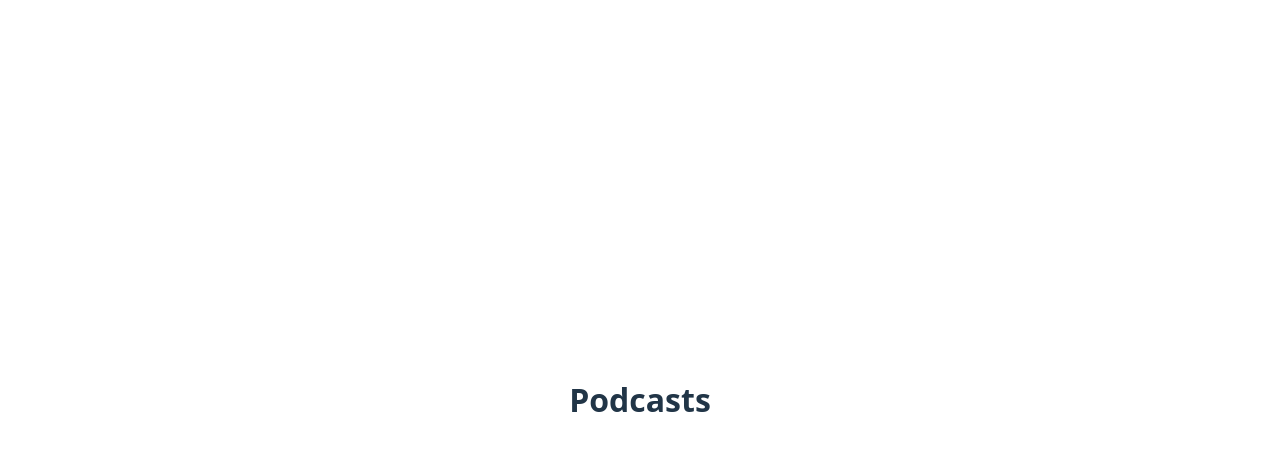
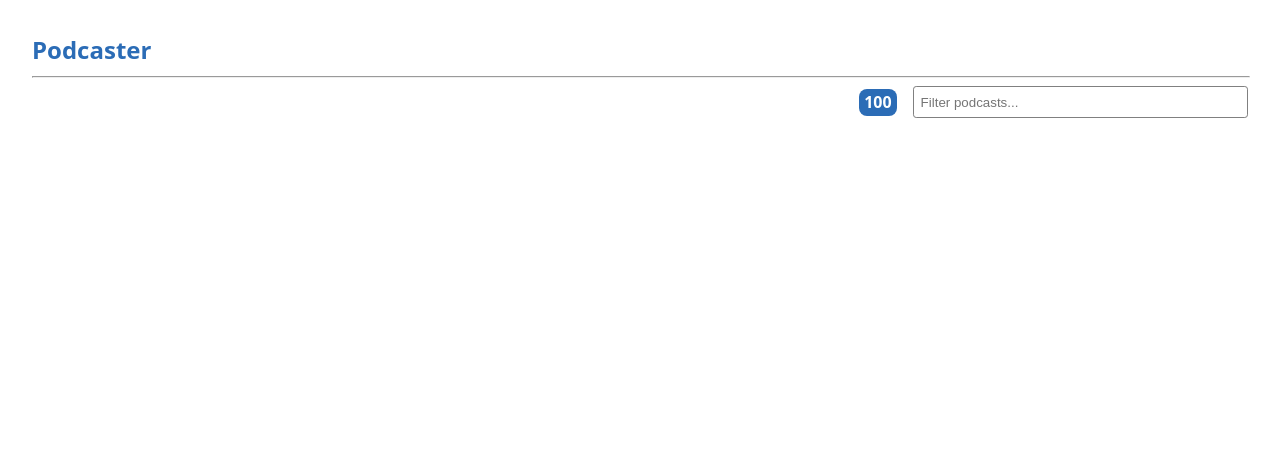
Before and after one commit to fcodiaz8/podcasts-bcnc, a React (Vite) app: page / in a window 1280 px wide. Shown: the top 450 px of the page. Built offline with nearby package versions, Linux system fonts and the light colour scheme.

Commit message:
styled-components, Podcast: Maquetado Filtro

```diff
--- a/package.json
+++ b/package.json
@@ -12,7 +12,8 @@
   "dependencies": {
     "react": "19.1.1",
     "react-dom": "19.1.1",
-    "react-router-dom": "7.9.4"
+    "react-router-dom": "7.9.4",
+    "styled-components": "6.1.19"
   },
   "devDependencies": {
     "@eslint/js": "9.36.0",
--- a/src/App.css
+++ b/src/App.css
@@ -1,6 +1,5 @@
 #root {
-  max-width: 1280px;
-  margin: 0 auto;
+  width: 100%;
+  margin: 0;
   padding: 2rem;
-  text-align: center;
 }
--- a/src/index.css
+++ b/src/index.css
@@ -3,9 +3,8 @@
   line-height: 1.5;
   font-weight: 400;
 
-  color-scheme: light dark;
-  color: rgba(255, 255, 255, 0.87);
-  background-color: #242424;
+  color: #242424;
+  background-color: #ffffff;
 
   font-synthesis: none;
   text-rendering: optimizeLegibility;
@@ -16,20 +15,12 @@
 body {
   margin: 0;
   display: flex;
-  place-items: center;
-  min-width: 320px;
+  min-width: 100vw;
   min-height: 100vh;
 }
 
-@media (prefers-color-scheme: light) {
-  :root {
-    color: #213547;
-    background-color: #ffffff;
-  }
-  a:hover {
-    color: #747bff;
-  }
-  button {
-    background-color: #f9f9f9;
-  }
+h2,
+p {
+  margin: 0;
+  padding: 0;
 }
--- a/src/pages/podcasts/index.jsx
+++ b/src/pages/podcasts/index.jsx
@@ -1,3 +1,14 @@
+import * as S from "./styles";
+
 export const Podcasts = () => {
-  return <h1>Podcasts</h1>;
+  return (
+    <S.Podcasts>
+      <h2>Podcaster</h2>
+      <hr />
+      <S.Filter>
+        <p>100</p>
+        <input type="text" placeholder="Filter podcasts..." id="filter" />
+      </S.Filter>
+    </S.Podcasts>
+  );
 };
--- /dev/null
+++ b/src/pages/podcasts/styles.js
@@ -0,0 +1,41 @@
+import styled from "styled-components";
+
+export const Podcasts = styled.section`
+  --color-primary: #2b6cb6;
+
+  h2 {
+    color: var(--color-primary);
+  }
+
+  hr {
+    width: 100%;
+  }
+`;
+
+export const Filter = styled.div`
+  display: flex;
+  justify-content: flex-end;
+  align-items: center;
+  gap: 1rem;
+
+  p {
+    color: white;
+    background-color: var(--color-primary);
+    font-weight: bold;
+    font-size: 1rem;
+    height: 1.5rem;
+    line-height: 1.5rem;
+    padding: 0.1rem 0.35rem;
+    border-radius: 0.5rem;
+  }
+
+  input {
+    width: 20rem;
+    height: 1.5rem;
+    color: #444;
+    padding: 0.2rem 0.4rem;
+    border: 1px solid grey;
+    border-radius: 0.2rem;
+    outline: none;
+  }
+`;
```
Also changed, not shown: 1 other file (tests, documents, lock files or other folders).
